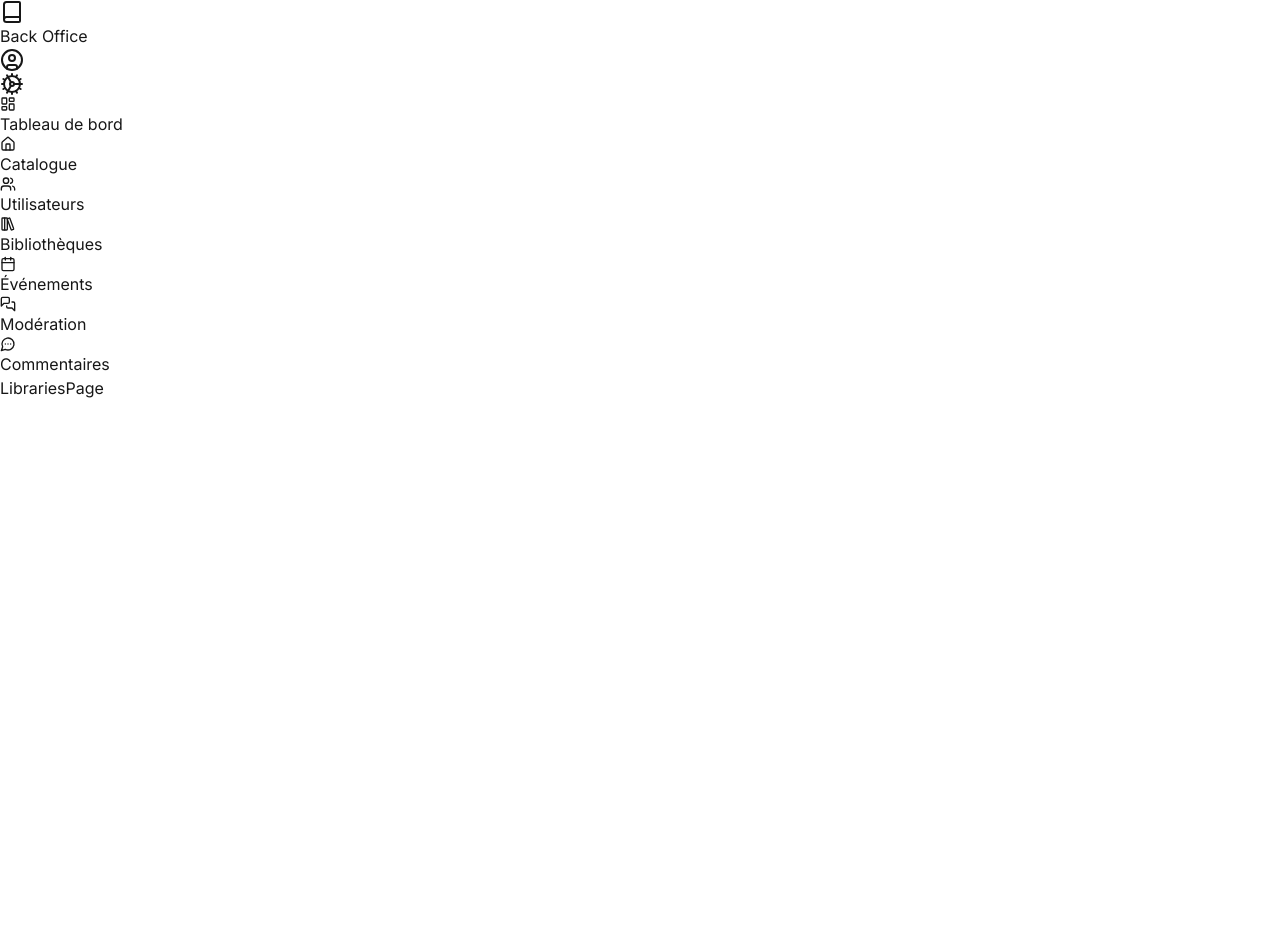
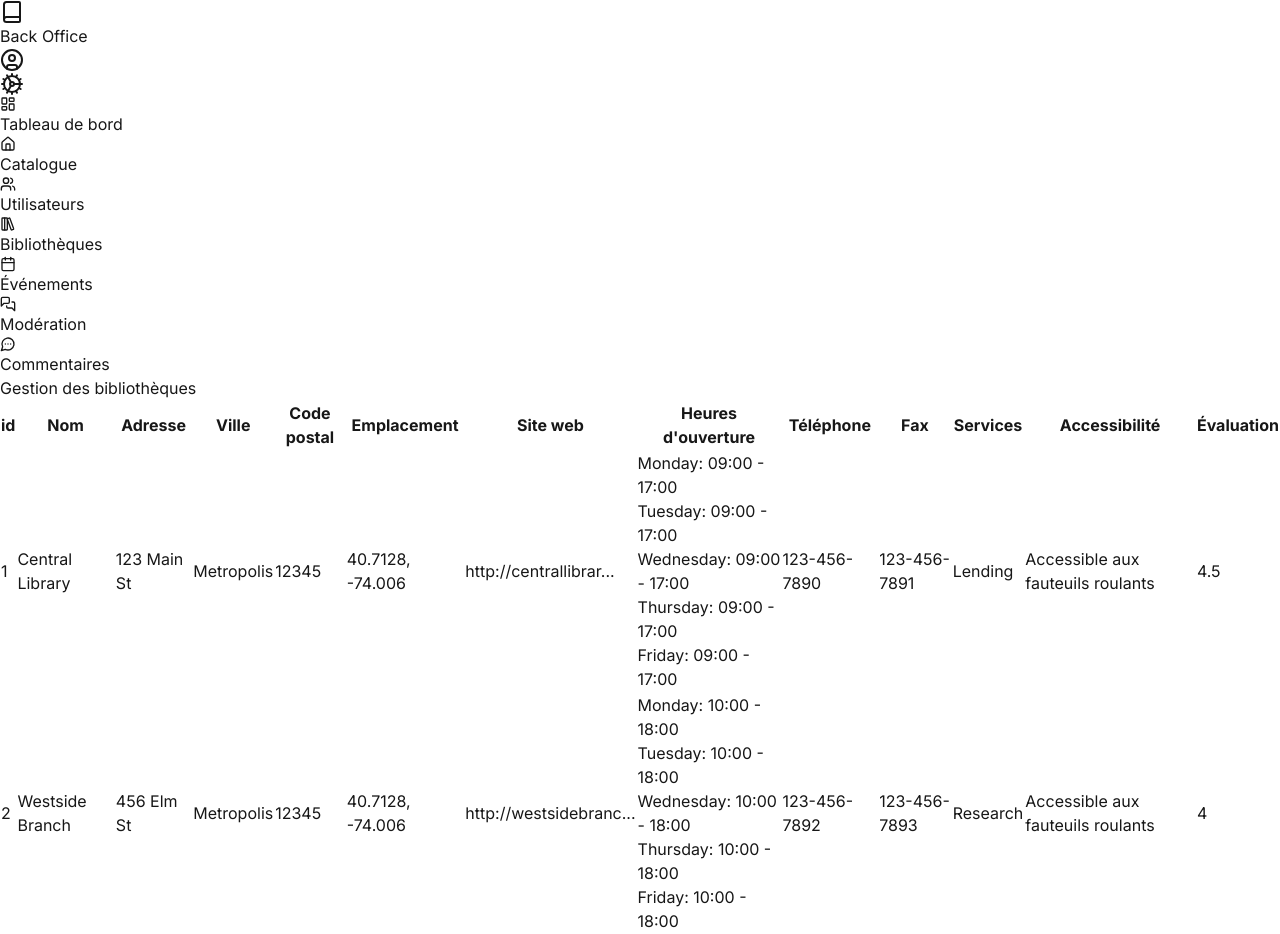
Before and after one commit to BiblioCorner/backoffice_bibliocorner, a Next.js app: page /catalog/libraries in a window 1280 px wide. Before the commit the page ends 848 px from the top, so only its background shows below. Built offline with nearby package versions, Linux system fonts and the light colour scheme.

Commit message:
✨ Implement Libraries page with a detailed table of library information

```diff
--- a/src/app/catalog/libraries/page.js
+++ b/src/app/catalog/libraries/page.js
@@ -1,9 +1,135 @@
-import React from 'react'
+"use client";
 
+import Table from "@/components/ui/Table";
+import { createColumnHelper } from "@tanstack/react-table";
+import Link from "next/link";
 const LibrariesPage = () => {
+  const libraries = [
+    {
+      id: "1",
+      name: "Central Library",
+      address: "123 Main St",
+      city: "Metropolis",
+      postal_code: "12345",
+      location: { latitude: 40.7128, longitude: -74.006 },
+      website: "http://centrallibrary.com",
+      opening_hours: [
+        { day: "Monday", open_time: "09:00", close_time: "17:00" },
+        { day: "Tuesday", open_time: "09:00", close_time: "17:00" },
+        { day: "Wednesday", open_time: "09:00", close_time: "17:00" },
+        { day: "Thursday", open_time: "09:00", close_time: "17:00" },
+        { day: "Friday", open_time: "09:00", close_time: "17:00" },
+      ],
+      phone: "123-456-7890",
+      fax: "123-456-7891",
+      services: "Lending",
+      accessibility: "Wheelchair accessible",
+      rating: 4.5,
+    },
+    {
+      id: "2",
+      name: "Westside Branch",
+      address: "456 Elm St",
+      city: "Metropolis",
+      postal_code: "12345",
+      location: { latitude: 40.7128, longitude: -74.006 },
+      website: "http://westsidebranch.com",
+      opening_hours: [
+        { day: "Monday", open_time: "10:00", close_time: "18:00" },
+        { day: "Tuesday", open_time: "10:00", close_time: "18:00" },
+        { day: "Wednesday", open_time: "10:00", close_time: "18:00" },
+        { day: "Thursday", open_time: "10:00", close_time: "18:00" },
+        { day: "Friday", open_time: "10:00", close_time: "18:00" },
+      ],
+      phone: "123-456-7892",
+      fax: "123-456-7893",
+      services: "Research",
+      accessibility: "Wheelchair accessible",
+      rating: 4.0,
+    },
+  ];
+  const columnHelper = createColumnHelper();
+
+  const columns = [
+    columnHelper.accessor("id", {
+      cell: (info) => info.getValue(),
+    }),
+    columnHelper.accessor("name", {
+      header: "Nom",
+      cell: (info) => info.getValue(),
+    }),
+    columnHelper.accessor("address", {
+      header: "Adresse",
+      cell: (info) => info.getValue(),
+    }),
+    columnHelper.accessor("city", {
+      header: "Ville",
+      cell: (info) => info.getValue(),
+    }),
+    columnHelper.accessor("postal_code", {
+      header: "Code postal",
+      cell: (info) => info.getValue(),
+    }),
+    columnHelper.accessor("location", {
+      header: "Emplacement",
+      cell: (info) =>
+        info.getValue().latitude + ", " + info.getValue().longitude,
+    }),
+    columnHelper.accessor("website", {
+      header: "Site web",
+      cell: (info) => <Link href={info.getValue()}>{info.getValue().substring(0,20).concat('...')}</Link>,
+    }),
+    columnHelper.accessor("opening_hours", {
+      header: "Heures d'ouverture",
+      cell: (info) => (
+        <ul>
+          {info.getValue().map((hours) => (
+            <li key={hours.day}>
+              {hours.day}: {hours.open_time} - {hours.close_time}
+            </li>
+          ))}
+        </ul>
+      ),
+    }),
+    columnHelper.accessor("phone", {
+      header: "Téléphone",
+      cell: (info) => info.getValue(),
+    }),
+    columnHelper.accessor("fax", {
+      header: "Fax",
+      cell: (info) => info.getValue(),
+    }),
+    columnHelper.accessor("services", {
+      header: "Services",
+      cell: (info) => info.getValue(),
+    }),
+    columnHelper.accessor("accessibility", {
+      header: "Accessibilité",
+      cell: (info) =>
+
+       { switch(info.getValue()){
+        case "Wheelchair accessible":
+          return "Accessible aux fauteuils roulants";
+        case "Not wheelchair accessible":
+            return "Non accessible aux fauteuils roulants";
+        default:
+            return "Inconnu";
+
+        }},
+    }),
+    columnHelper.accessor("rating", {
+      header: "Évaluation",
+      cell: (info) => info.getValue(),
+    }),
+  ];
+
   return (
-    <div>LibrariesPage</div>
-  )
-}
+    <>
+      <h1 className="text-2xl font-bold">Gestion des bibliothèques</h1>
 
-export default LibrariesPage
+      <Table columns={columns} data={libraries} />
+    </>
+  );
+};
+
+export default LibrariesPage;
```
